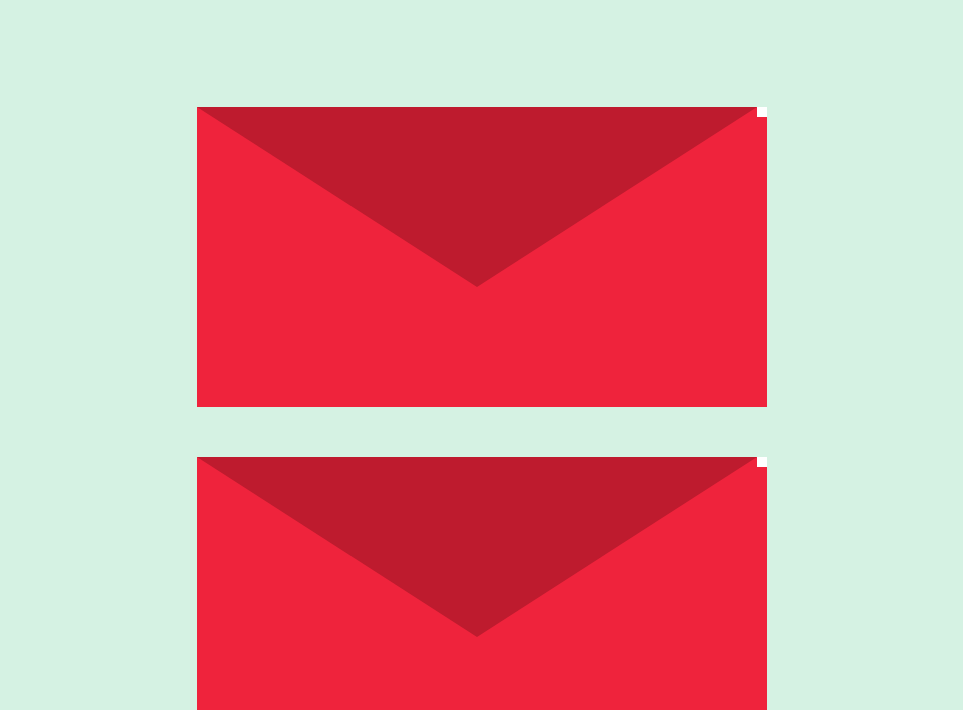
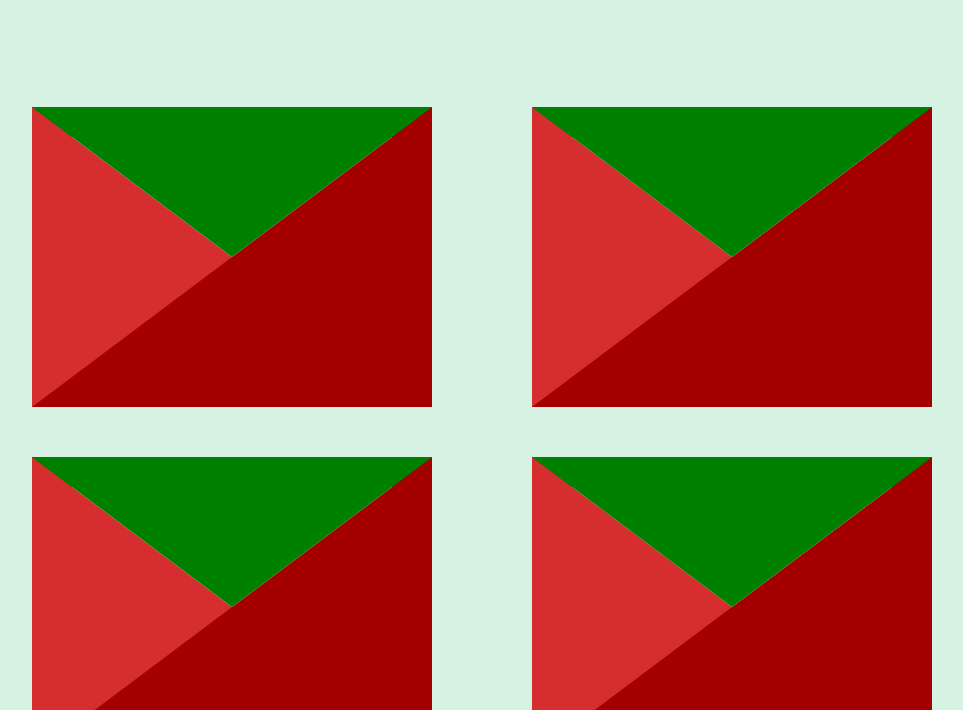
Before and after one commit to SimonaProkopaite/Christmas-project, a plain HTML site: page index.html in a window 1280 px wide. Shown: the part 90-800 px from the top of the page, without its empty margins (158-1121 px from the left). Drawn offline with Linux system fonts and the light colour scheme.

Commit message:
Add files via upload

```diff
--- a/index.html
+++ b/index.html
@@ -12,21 +12,29 @@
     </div>
 
     <div class="envelopes">
-        <div class="envelope1">
-            <div class="triangle1"></div>
-            <div class="paper1"></div>
+        <div class="envelope one">
+            <div class="base"></div>
+            <div class="paper one"></div>
+            <div class="lid one"></div>
+            <div class="lid two"></div>
         </div>
-        <div class="envelope2">
-            <div class="triangle2"></div>
-            <div class="paper2"></div>
+        <div class="envelope two">
+            <div class="base"></div>
+            <div class="paper two"></div>
+            <div class="lid one"></div>
+            <div class="lid two"></div>
         </div>
-        <div class="envelope3">
-            <div class="triangle3"></div>
-            <div class="paper3"></div>
+        <div class="envelope three">
+            <div class="base"></div>
+            <div class="paper three"></div>
+            <div class="lid one"></div>
+            <div class="lid two"></div>
         </div>
-        <div class="envelope4">
-            <div class="triangle4"></div>
-            <div class="paper4"></div>
+        <div class="envelope four">
+            <div class="base"></div>
+            <div class="paper four"></div>
+            <div class="lid one"></div>
+            <div class="lid two"></div>
         </div>
     </div>
 </body>
--- a/style.css
+++ b/style.css
@@ -1,10 +1,12 @@
 * {
     margin: 0;
     padding: 0;
+    box-sizing: border-box;
   }
 
 body {
-    min-width: 100%;
+    height: 100vh;
+    width: 100%;
     background-color: #d5f2e3;
     font-family: sans-serif;
 }
@@ -17,56 +19,86 @@ h1 {
 
 .envelopes {
     display: flex;
-    flex-direction: column;
+    flex-direction: row;
+    flex-wrap: wrap;
     justify-content: center;
-    gap: 50px;
+    gap: 100px;
     padding: 110px;
 }
 
-.envelope1, .envelope2, .envelope3, .envelope4 {
+.envelope {
+    min-height: 250px;
+    max-height: auto;
+    min-width: 400px;
+    max-width: 600px;
+    background-color: #026802;
+    position: relative;
     display: flex;
-    text-align: center;
-    margin: auto;
-    background-color: #ef233c;
-    min-height: 300px;
-    min-width: 550px;
-    max-width: 800px;
-    z-index: -2;
-}
+    justify-content: center;
+    z-index: 0;
+  }
 
-.triangle1, .triangle2, .triangle3, .triangle4 {
-    width: 0;
-    height: 0;
-    border-left: 280px solid transparent;
-    border-right: 280px solid transparent;
-    border-top: 180px solid #be1b2e;
-    z-index: -1;
-    animation-name: letter-opening;
-    animation-duration: 5s;
-}
+  .lid {
+    position: absolute;
+    height: 100%;
+    width: 100%;
+    top: 0;
+    left: 0;
+    border-right: 200px solid transparent;
+    border-bottom: 150px solid transparent;
+    border-left: 200px solid transparent;
+    transform-origin: top;
+    transition: transform 0.25s linear;
+  }
 
-.envelope1 .paper1, .paper2, .paper3, .paper4 {
-    position: relative;
-    background-color: #ffffff;
-    height: 10px;
-    width: 10px;
+  .lid.one {
+    border-top: 150px solid #008000;
+    transform: rotateX(0deg);
+    z-index: 3;
+    transition-delay: 0.75s;
+  }
+
+  .lid.two {
+    border-top: 150px solid #079607;
+    transform: rotateX(90deg);
     z-index: 1;
-    animation-name: paper-pop-up;
-    animation-duration: 5s;
-}
+    transition-delay: 0.5s;
+  }
 
-@keyframes letter-opening {
- 0% {}
- 25% {}
- 50% {}
- 75% {}
- 100% {}
-}
+  .base {
+    position: absolute;
+    height: 100%;
+    width: 100%;
+    top: 0;
+    left: 0;
+    border-top: 150px solid transparent;
+    border-right: 200px solid #A50000;
+    border-bottom: 150px solid #A50000;
+    border-left: 200px solid #d62e2e;
+    z-index: 3;
+  }
 
-@keyframes paper-pop-up {
- 0% {bottom: 50px;}
- 25% {bottom: 60px;}
- 50% {bottom: 70px;}
- 75% {bottom: 80px;}
- 100% {bottom: 90px;}
-}
+  .paper {
+    position: absolute;
+    top: 0;
+    width: 80%;
+    height: 80%;
+    background-color: white;
+    z-index: 2;
+    transition: 0.5s;
+  }
+
+  .envelope:hover .lid.one {
+      transform: rotateX(90deg);
+      transition-delay: 0s;
+  }
+
+  .envelope:hover .lid.two {
+      transform: rotateX(180deg);
+      transition-delay: 0.25s;
+  }
+
+  .envelope:hover .paper {
+    transform: translateY(-30px);
+    transition-delay: 0.5s;
+  }
```
